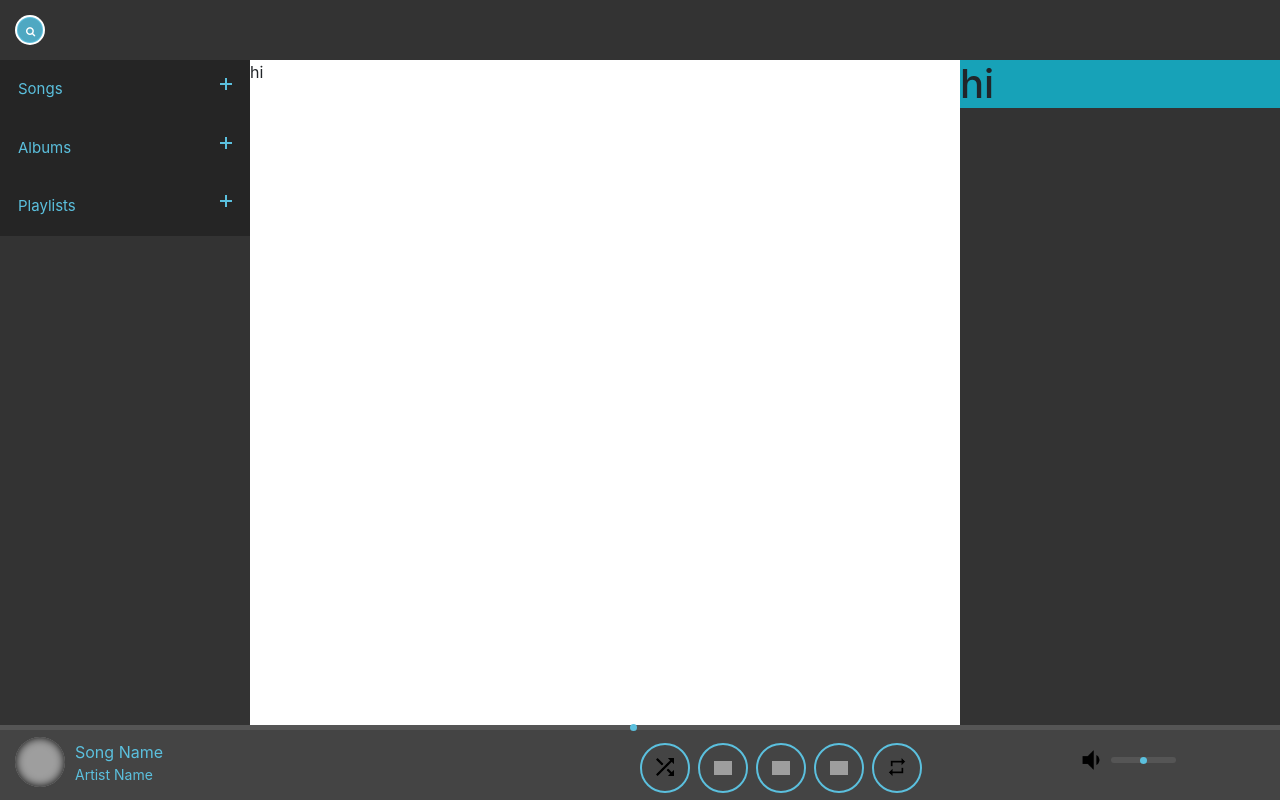
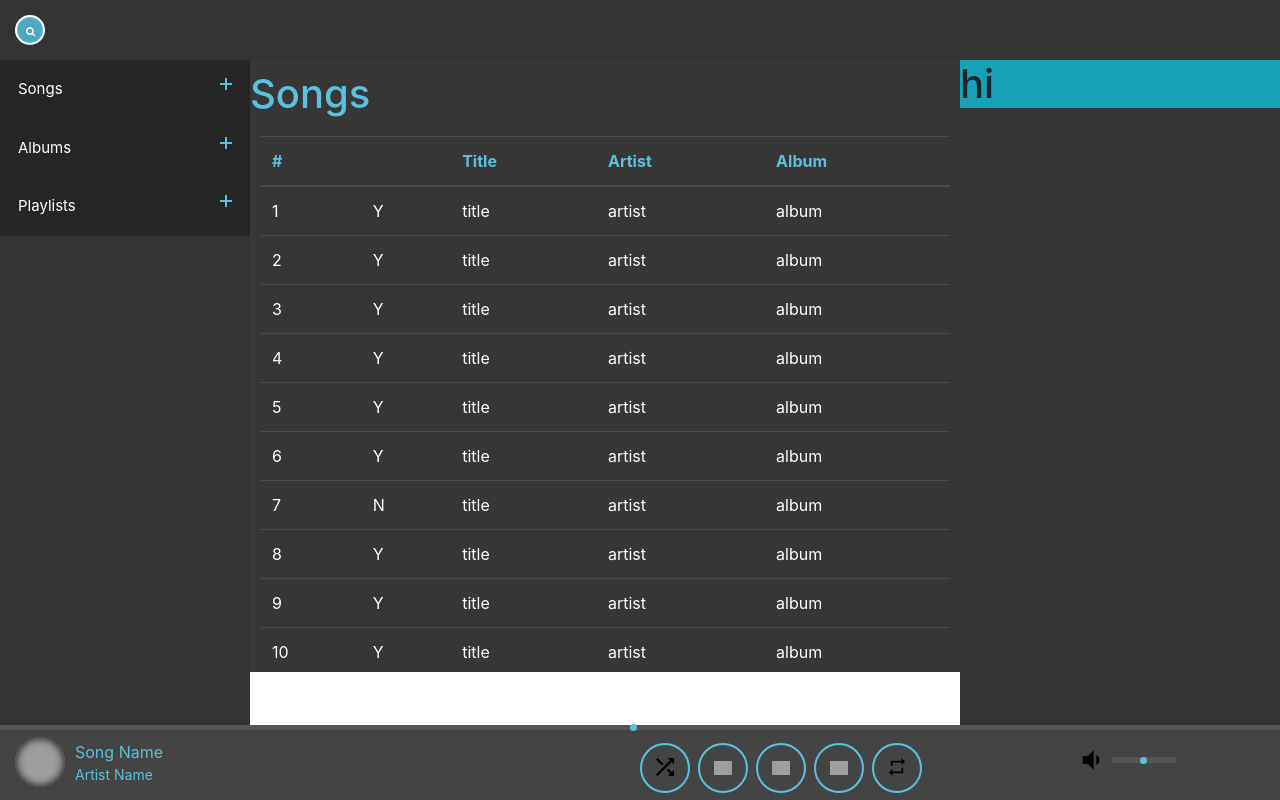
Before and after one commit to amir78729/vue-music-player, a Vue app: page / in a window 1280 px wide. Built offline with nearby package versions, Linux system fonts and the light colour scheme; grey boxes are pictures that could not be loaded.

Commit message:
table center

```diff
--- a/src/App.vue
+++ b/src/App.vue
@@ -3,7 +3,7 @@
     <div id="north"><app-header></app-header></div >
     <div class="side col-sm-3" id="east"><app-right-panel></app-right-panel></div>
     <div class="side col-sm-3" id="west"><app-left-panel></app-left-panel></div>
-    <div id="center">hi</div>
+    <div id="center"><app-center></app-center></div>
     <div id="south"><app-footer></app-footer></div>
 
 
@@ -16,13 +16,16 @@
   import Footer from "./components/Footer.vue"
   import RightPanel from "./components/RightPanel.vue"
   import LeftPanel from "./components/LeftPanel.vue"
+  import Center from "./components/Center.vue"
 
   export default {
     components:{
+      Center,
       appHeader: Header,
       appFooter: Footer,
       appRightPanel: RightPanel,
       appLeftPanel: LeftPanel,
+      appCenter: Center,
     },
     name: 'App'
   }
@@ -66,10 +69,13 @@
     padding: 0;
 
   }
+  #center {
+    height: calc(100vh - 130px);
+  }
   #center:after {
     content: '';
     display: block;
-    overflow: hidden;
+    overflow: auto;
     clear: both;
     height: 0;
   }
--- /dev/null
+++ b/src/components/Center.vue
@@ -0,0 +1,133 @@
+<template>
+  <div class="container body">
+    <h1 class="title">{{ title }}</h1>
+    <div class="center">
+      <table class="info table table-dark">
+        <thead >
+        <tr >
+          <th>#</th>
+          <th> </th> <!-- like -->
+          <th>Title</th>
+          <th>Artist</th>
+          <th>Album</th>
+        </tr>
+        </thead>
+        <tbody class="">
+          <tr v-for="(row, index) in data">
+            <td>{{ index + 1 }}</td>
+            <td v-if="row.isLiked">Y</td>
+            <td v-else>N</td>
+            <td>{{ row.title }}</td>
+            <td>{{ row.artist }}</td>
+            <td>{{ row.album }}</td>
+          </tr>
+        </tbody>
+      </table>
+    </div>
+  </div>
+</template>
+
+<script>
+    export default {
+        name: "Center",
+      data() {
+        return {
+          title: 'Songs',
+          data: [
+            {
+              title: 'title',
+              isLiked: true,
+              artist: 'artist',
+              album: 'album',
+            },
+            {
+              title: 'title',
+              isLiked: true,
+              artist: 'artist',
+              album: 'album',
+            },{
+              title: 'title',
+              isLiked: true,
+              artist: 'artist',
+              album: 'album',
+            },{
+              title: 'title',
+              isLiked: true,
+              artist: 'artist',
+              album: 'album',
+            },
+            {
+              title: 'title',
+              isLiked: true,
+              artist: 'artist',
+              album: 'album',
+            },
+            {
+              title: 'title',
+              isLiked: true,
+              artist: 'artist',
+              album: 'album',
+            },
+            {
+              title: 'title',
+              isLiked: false,
+              artist: 'artist',
+              album: 'album',
+            },{
+              title: 'title',
+              isLiked: true,
+              artist: 'artist',
+              album: 'album',
+            },{
+              title: 'title',
+              isLiked: true,
+              artist: 'artist',
+              album: 'album',
+            },{
+              title: 'title',
+              isLiked: true,
+              artist: 'artist',
+              album: 'album',
+            },
+          ]
+        }
+      },
+    }
+</script>
+
+<style scoped>
+  .body {
+    background-color: #373737;
+    padding: 10px;
+  }
+  .center {
+    /*background-color: red;*/
+    /*width: 100vh;*/
+    /*margin-left: 150px;*/
+    padding: 10px;
+    height: 67vh;
+    overflow: auto;
+
+  }
+  .title {
+    color: #5bc0de;
+  }
+  .info {
+    width: 100%;
+  }
+  tr {
+    color: white;
+    background-color: #373737;
+
+  }
+  tr:hover {
+    color: #5bc0de;
+    background-color: #404040;
+  }
+  th{
+    background-color: #373737;
+    color: #5bc0de;
+    cursor: default;
+  }
+
+</style>
--- a/src/components/LeftPanel.vue
+++ b/src/components/LeftPanel.vue
@@ -51,20 +51,28 @@
         <div class="right-icon"><div class="line1"></div><div class="line2"></div></div>
         Playlists</button>
       <div id="playlists" class="">
-        <p>Lorem ipsum dolor sit amet, consectetur adipisicing elit, sed do eiusmod tempor incididunt ut labore et dolore magna aliqua. Ut enim ad minim veniam, quis nostrud exercitation ullamco laboris nisi ut aliquip ex ea commodo consequat.</p>
+        <ul class="" style="margin: 0; padding: 0">
+          <button class="btn  item" v-for="playlist in playlists">{{ playlist }}</button>
+        </ul>
       </div>
     </div>
   </div>
 </template>
 
 <script>
-
+  export default {
+    data() {
+      return {
+        playlists: ['playlist 1','playlist 2','playlist 2','playlist 2','playlist 2','playlist 2','playlist 2','playlist 2'],
+      }
+    },
+  }
 </script>
 
 <style>
   .accordion {
     background-color: #252525;
-    color: #5bc0de;
+    color: white;
     cursor: pointer;
     padding: 18px;
     width: 100%;
@@ -87,7 +95,9 @@
   .accordion:focus{
     border: none;
     outline: none;
-    box-shadow: 0 0 0px 1px #5bc0de inset;
+    box-shadow: 3px 0 0px 0px #5bc0de inset;
+    color: #5bc0de;
+    background-color: #373737;
     transition: all .4s;
   }
   .panel {
@@ -135,7 +145,8 @@
   .accordion ~ div{
     opacity: 0;
     height: 0;
-    /*display: none;*/
+    display: none;
+
     transition: all .5s;
     font-size: 0;
 
@@ -145,7 +156,24 @@
     height: auto;
     opacity: 1;
     font-size: 15px;
-    /*display: block;*/
+    display: block;
+    transition: all .5s;
+  }
+  .item {
+    background-color: #44444400;
+    /*padding-left: 15px;*/
+    border-radius: 0;
+    outline: none;
+    color: white;
+    width: 100%;
+    text-align: left;
+    box-shadow: 0 0 0 0 #5bc0de inset;
+    transition: all .5s;
+  }
+  .item:hover {
+    background-color: #404040;
+    color: #5bc0de;
+    box-shadow: 2px 0 0 0 white inset;
     transition: all .5s;
   }
 
```
